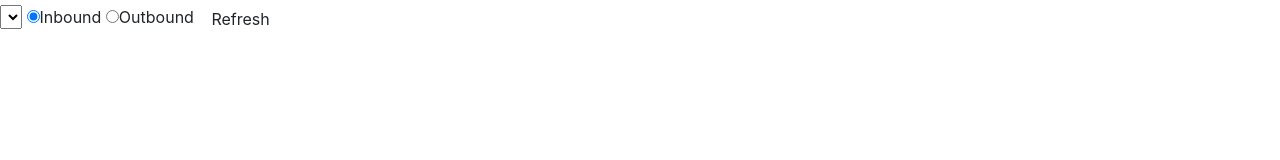
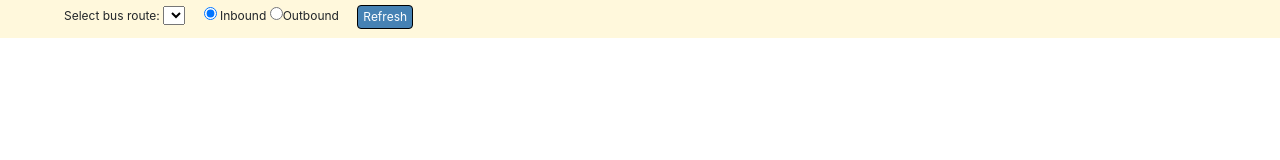
Before and after one commit to tbarmann/ripta-api, a website: page public/index.htm in a window 1280 px wide. Drawn offline with nearby package versions, Linux system fonts and the light colour scheme; no server answers.

Commit message:
style public index page

```diff
--- a/public/index.htm
+++ b/public/index.htm
@@ -12,10 +12,15 @@
 <body>
   <div class=container">
     <div class="controls">
-      <select class="select-route"></select>
-      <input type="radio" class="direction" name="direction" value="inbound" checked/>Inbound
-      <input type="radio" class="direction" name="direction" value="outbound" />Outbound
-      <input type="button" class="button-refresh btn btn-xs" value="Refresh" />
+      <label for="select-route">Select bus route: </label>
+      <select class="select-route" id="select-route"></select>
+      <span class="radio-group">
+        <input type="radio" class="direction" id="inbound" name="direction" value="inbound" checked/>
+        <label for="inbound">Inbound</label>
+        <input type="radio" class="direction" id="outbound" name="direction" value="outbound" /><label for="outbound">Outbound</label>
+      </span>
+      <button class="button-refresh btn btn-default" type="submit">Refresh</button>
+      <span class="last-updated"></span>
     </div>
     <div class="content"></div>
   </div>
@@ -121,7 +126,7 @@
 
     function displayTrips(trips) {
       var html = '';
-      html += '<p>Last updated ' + tsToTime(trips.header.timestamp) + '</p>';
+      $('.last-updated').html('Last updated ' + tsToTime(trips.header.timestamp));
       $.each(trips.entity, function(key, trip){
         var thisTrip = trip.trip_update.trip;
         var route_id = thisTrip.route_id;
--- a/public/main.css
+++ b/public/main.css
@@ -1,22 +1,42 @@
-.controls {
-  position: fixed;
-  background-color: #FFFFFF;
-  width:100%;
+.content {
+  width:80%;
+  margin-left: auto;
+  margin-right: auto;
 }
 
-td, tr {
-  font-size: 9px;
+.controls {
+  background-color: Cornsilk;
+  width:100%;
+  font-size: 12px;
+  padding: 5px 5%;
+  margin-bottom:5px;
 }
 
-thead>tr {
-  background-color: #999999;
+.controls button {
+  font-size: 12px;
+  padding: 2px 5px;
+  background-color: SteelBlue;
   color: #FFFFFF;
+
+  border-color: #000000;
+}
+.controls .radio-group, .controls .select-route, .controls button {
+  margin-right: 15px;
 }
 
 .trip-heading {
   font-size: 12px;
 }
 
-.trip-update {
-/*  display: none; */
+.trip-update td, .trip-update tr {
+  font-size: 10px;
 }
+
+.trip-update thead>tr {
+  background-color: SteelBlue;
+  color: #FFFFFF;
+}
+
+.trip-update td:nth-child(1), .trip-update td:nth-child(3){
+  width: 28%;
+}
```
